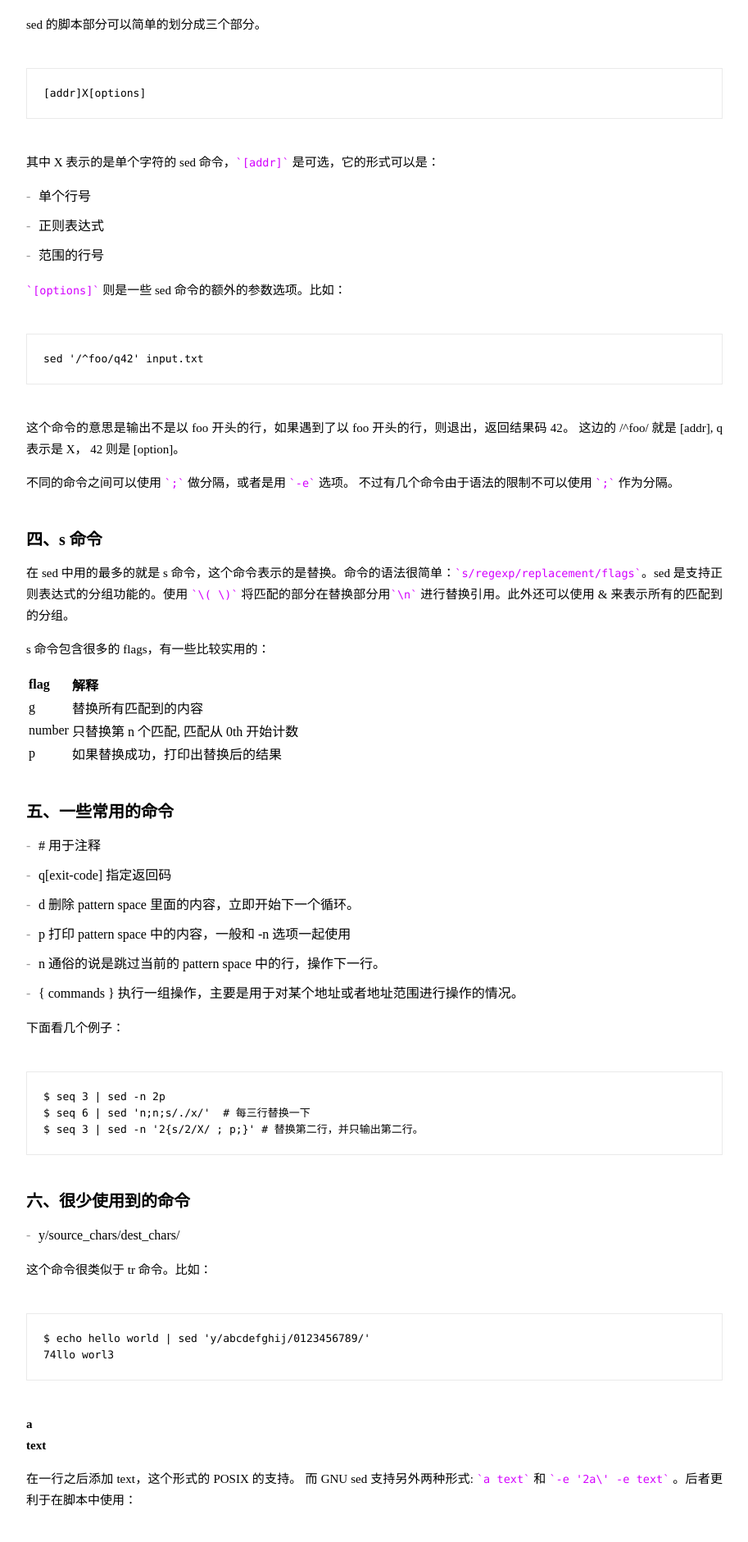
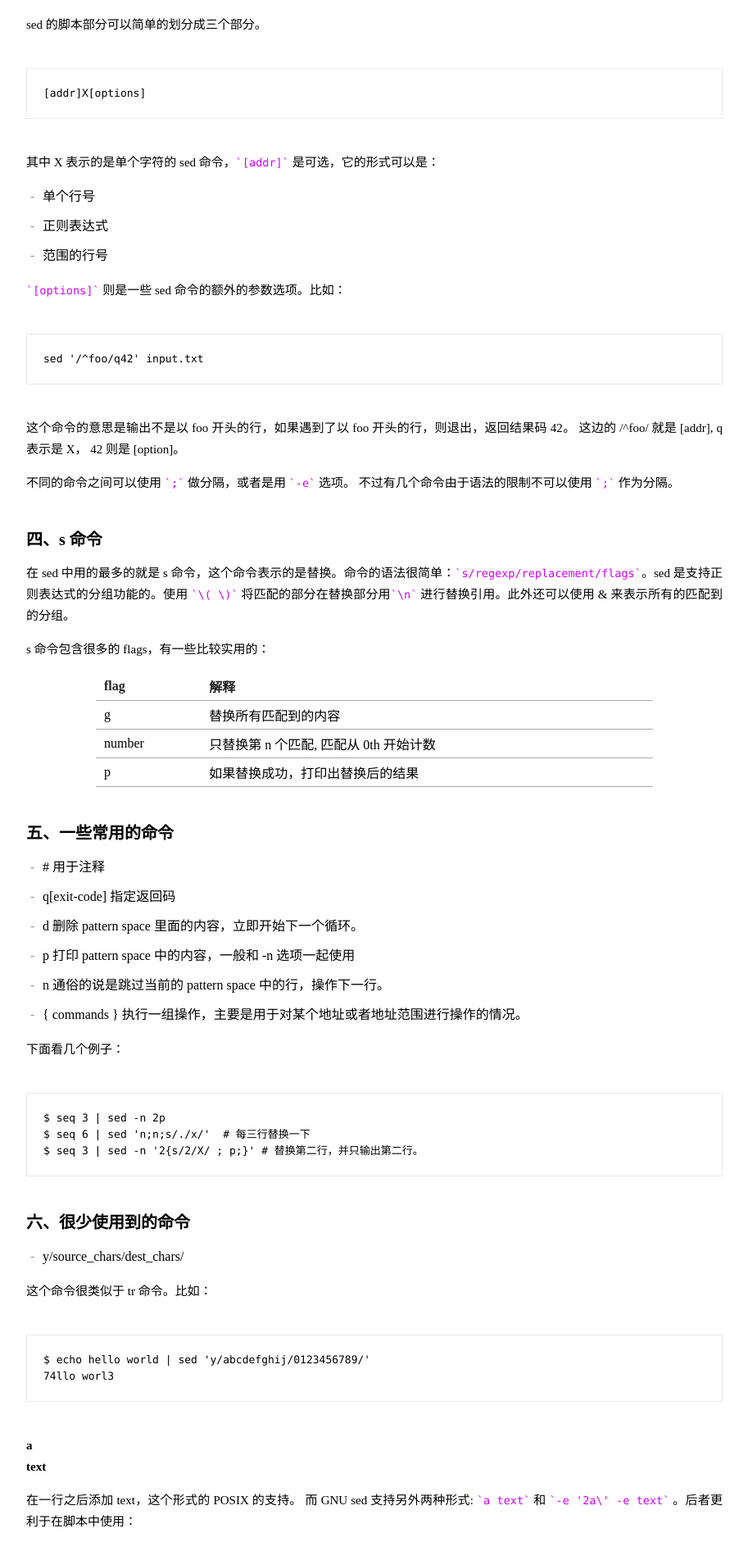
Before and after one commit to JesseEisen/JesseEisen.github.io, a Jekyll site: the page built from _posts/2018-05-27-sed-work.md, in a window 1280 px wide. Shown: the part 1466-3347 px from the top of the page at 82% size, without its empty margins (183-1096 px from the left). Built offline with Jekyll 4.4.1, drawn with Linux system fonts in a browser that asks for light colours.

Commit message:
add new feature

```diff
--- a/css/newpost.css
+++ b/css/newpost.css
@@ -127,7 +127,7 @@ code::after {
 
 ul {
     list-style-type: none;
-    margin-left: 15px;
+    margin-left: 20px;
     padding: 0px;
 }
 
@@ -171,6 +171,7 @@ pre > code::after{
 }
 
 img {
+    display: block;
 	max-width: 75%;
 	margin: auto;
 }
@@ -226,3 +227,28 @@ img {
     font-weight: 500;
     color: #ff001f;
 }
+
+a:hover{
+    text-decoration: underline;
+}
+
+table {
+    width:80%;
+    margin:auto;
+    border-collapse:collapse;
+  }
+
+th, td {
+    text-align:left;
+    padding:5px 10px;
+    border-bottom:1px solid #aaa;
+}
+
+dt {
+    color:#222;
+    font-weight:700;
+}
+
+th {
+    color:#222;
+s}
```
Also changed, not shown: _posts/2017-12-04-test.md (+8 -0 lines), css/newpage.css (+10 -1 lines).
